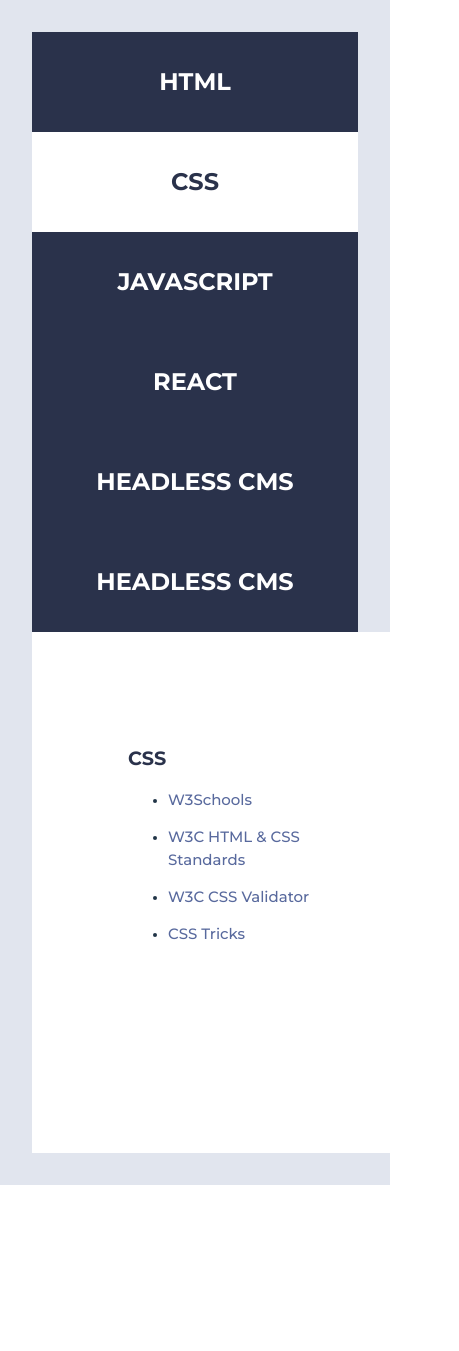
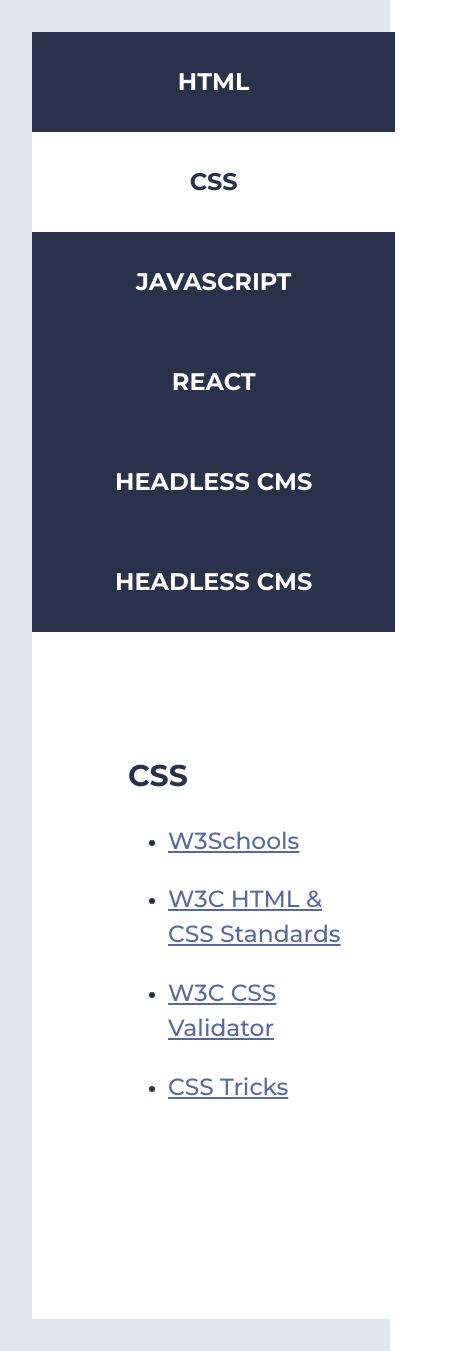
Before and after one commit to fitorevs/uin24ak3_resourceapp_group12, a React (Vite) app: page /category/CSS in a window 390 px wide. Shown: the whole page, 459 px wide, since content can reach past the window. Before the commit the page ends 1185 px from the top, so only its background shows below. Built offline with nearby package versions, Linux system fonts and the light colour scheme.

Commit message:
Kommentert og kodet ferdig Sass

```diff
--- a/src/styles/_content.scss
+++ b/src/styles/_content.scss
@@ -1,28 +1,23 @@
-.title {
-    color: $darkBlue;
-}
 
 main {
     article {
-        background-color: $white;
-        padding: 4rem;
+        background-color: $white; // Setter bakgrunnsfargen til hvit
+        padding: 4rem; // Legger til 4rem med padding
     }
 
     h2.title {
-        color: $darkBlue;
-        text-align: left;
-
+        color: $darkBlue; // Setter tekstfargen til mørkeblå
+        text-align: left; // Justerer teksten til venstre
+        font-size: $fontSize-large; // Setter fontstørrelsen til verdien av $fontSize-large
     }
 
     h3 {
-        color: $darkBlue;
-        text-align: left;
-
+        color: $darkBlue; // Setter tekstfargen til mørkeblå
+        text-align: left; // Justerer teksten til venstre
 
         a {
-            color: $greyBlue;
+            color: $greyBlue; // Setter lenkefargen til gråblå
         }
-
     }
 
 }
--- a/src/styles/_fonts.scss
+++ b/src/styles/_fonts.scss
@@ -3,3 +3,6 @@
 
 $fontFamily: 'Montserrat', sans-serif;
 $fontWeight: 900;
+$fontSize-large: 30px;
+$fontSize-medium: 24px;
+$fontSize-small: 20px;
--- a/src/styles/_mediaqueries.scss
+++ b/src/styles/_mediaqueries.scss
@@ -1,32 +1,28 @@
 @media (max-width: 956px) {
-    body {
-        font-size: 0.8rem;
-    }
-
     div {
-        margin: 0;
+        margin: 0; // Setter margin til 0
     }
 
     .menu {
         ul {
-            display: block;
+            display: block; // Setter display til block
         }
     }
 
     main {
-        padding: 2rem 2rem 8rem 2rem;
+        padding: 2rem 2rem 8rem 2rem; // Setter padding
     }
 }
 
 @media (max-width: 911px) {
     .menu {
-        justify-content: center;
-        flex-flow: row wrap;
-        gap: 0;
+        justify-content: center; // Sentrerer elementene
+        flex-flow: row wrap; // Bryter elementene til ny linje
+        gap: 0; // Setter avstand mellom elementene til 0
 
         li {
-            flex-basis: 100%;
-            margin: 0 auto;
+            flex-basis: 100%; // Setter flex basis til 100%
+            margin: 0 auto; // Sentrerer elementene horisontalt
         }
     }
 }
--- a/src/styles/_nav.scss
+++ b/src/styles/_nav.scss
@@ -1,34 +1,32 @@
 .menu {
-    width: 100%;
-    list-style-type: none;
-    display: flex;
-    justify-content: space-between;
-    gap: 1rem;
-    padding: 0;
-    margin: 0;
+    width: 100%; // Angir bredden til 100%
+    list-style-type: none; // Fjerner punktmerker fra listen
+    display: flex; // Bruker flexbox for å plassere elementene
+    justify-content: space-between; // Plasserer elementene med lik avstand mellom seg
+    gap: 1rem; // Setter en avstand på 1 rem mellom elementene
+    padding: 0; // Fjerner padding
+    margin: 0; // Fjerner margin
 
     li {
-        background-color: $darkBlue;
-        flex-grow: 1;
-        text-align: center;
-        padding: 2rem;
-        font-size: 1.5rem;
-        margin: 0;
-
+        background-color: $darkBlue; // Setter bakgrunnsfargen til $darkBlue
+        flex-grow: 1; // Tillater elementet å vokse og fylle tilgjengelig plass
+        text-align: center; // Sentrerer teksten horisontalt
+        padding: 2rem; // Setter padding på 2 rem
+        font-size: $fontSize-medium; // Setter fontstørrelsen til $fontSize-medium
+        margin: 0; // Fjerner margin
+        transition: 0.5s; // Legger til en overgangseffekt på 0.5 sekunder
 
         a {
-            text-decoration: none;
-            color: $white;
-            font-weight: 900;
+            color: $white; // Setter fargen til $white
+            font-weight: 900; // Setter fontvekten til 900 (bold)
         }
     }
 }
 
 .active {
-    background-color: $white !important;
+    background-color: $white !important; // Setter bakgrunnsfargen til $white med !important for å overstyre andre regler
 
     a {
-        color: $darkBlue !important;
+        color: $darkBlue !important; // Setter fargen til $darkBlue med !important for å overstyre andre regler
     }
-
 }
--- a/src/styles/_wrapper.scss
+++ b/src/styles/_wrapper.scss
@@ -1,15 +1,27 @@
+// Stiler for hele dokumentet
 body {
-    font-family: $fontFamily;
-    font-weight: $fontWeight;
-
-    background-color: $lightGrey;
+    font-family: $fontFamily; // Bruker en variabel for skrifttypen
+    font-weight: $fontWeight; // Bruker en variabel for skriftvekten
+    background-color: $lightGrey; // Bakgrunnsfargen er lys grå
 }
 
+// Stiler for hovedinnholdet
 main {
-    margin: 0 auto;
-    display: flex;
-    flex-direction: column;
-    width: 100%;
-    max-width: 1650px;
-    background-color: $white;
+    margin: 0 auto; // Sentrerer innholdet horisontalt
+    display: flex; // Bruker flex-boksen for å organisere innholdet
+    flex-direction: column; // Innholdet organiseres i en kolonne
+    width: 100%; // Bredden er satt til 100%
+    max-width: 1650px; // Maksimal bredde er satt til 1650 piksler
+    background-color: $white; // Bakgrunnsfargen er hvit
+
+    // Stiler for listeelementene
+    li {
+        font-size: $fontSize-small; // Bruker en variabel for skriftstørrelsen
+        color: $darkBlue; // Tekstfargen er mørkeblå
+
+        // Stiler for lenkene inni listeelementene
+        a {
+            text-decoration: underline; // Legger til understrek på lenkene
+        }
+    }
 }
```
